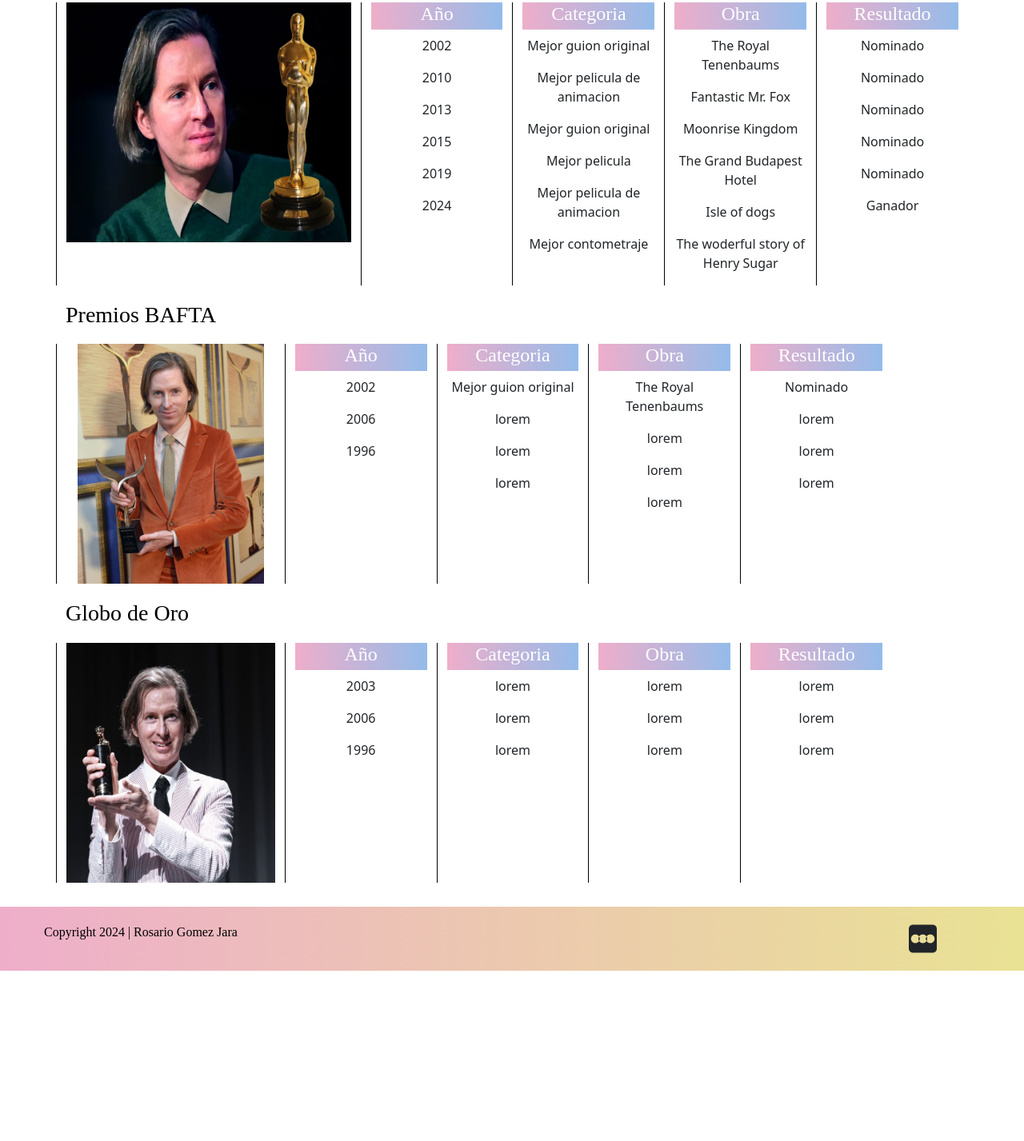
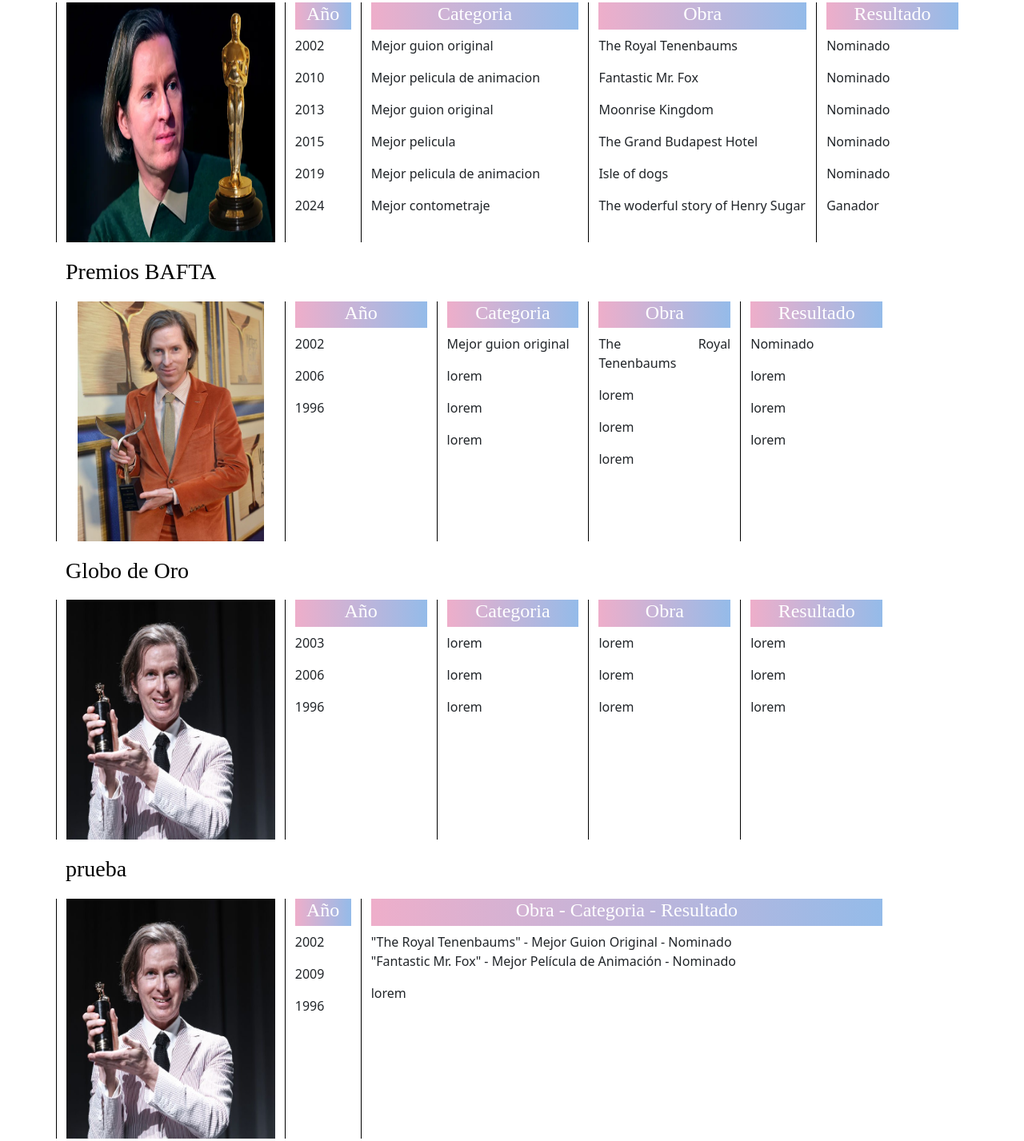
Before and after one commit to rgomezjara/wesandersonweb, a website: page Pages/premios.html in a window 1280 px wide. Shown: the part 365-1792 px from the top of the page at 80% size. Before the commit the page ends 1579 px from the top, so only its background shows below. Drawn offline with nearby package versions, Linux system fonts and the light colour scheme.

Commit message:
pruebas con las tablas + eliminacion de los lorem

```diff
--- a/Pages/premios.html
+++ b/Pages/premios.html
@@ -61,8 +61,8 @@
             </div>
           </div>
           <div class="row tablas">
-          <div class="col-sm-4"><img class="img-premios img-fluid" src="../assets/wes-oscar.webp" alt="premio 1"></div>
-          <div class="col-sm-2 tablas">
+          <div class="col-sm-3"><img class="img-premios img-fluid" src="../assets/wes-oscar.webp" alt="premio 1"></div>
+          <div class="col-sm-1 tablas">
             <h4>Año</h4>
             <p>2002</p>
             <p>2010</p>
@@ -71,7 +71,7 @@
             <P>2019</P>
             <p>2024</p>
           </div>
-          <div class="col-sm-2 tablas">
+          <div class="col-sm-3 tablas">
             <h4>Categoria</h4>
             <p>Mejor guion original</p>
             <p>Mejor pelicula de animacion</p>
@@ -80,7 +80,7 @@
             <P>Mejor pelicula de animacion</P>
             <p>Mejor contometraje</p>
           </div>
-          <div class="col-sm-2 tablas">
+          <div class="col-sm-3 tablas">
             <h4>Obra</h4>
             <p>The Royal Tenenbaums</p>
             <p>Fantastic Mr. Fox</p>
@@ -180,6 +180,33 @@
       </div>
      </section>
 
+
+     <section>
+      <div class="container text-center">
+        <div class="row">
+          <div class="col-12">
+            <h3 class="titulos-premios">prueba</h3>
+          </div>
+        </div>
+        <div class="row tablas">
+          <div class="col-sm-3"><img class="img-premios img-fluid" src="../assets/premio1.jpg" alt="premio 3"></div>
+          <div class="col-sm-1 tablas">
+            <h4>Año</h4>
+            <p>2002</p>
+            <p>2009</p>
+            <p>1996</p>
+          </div>
+          <div class="col-sm-7 tablas">
+            <h4>Obra - Categoria - Resultado</h4>
+            <p>"The Royal Tenenbaums" -  Mejor Guion Original - Nominado
+            <br>"Fantastic Mr. Fox" - Mejor Película de Animación - Nominado</p>
+            <p>lorem</p>
+          </div>
+
+        </div>
+      </div>
+     </section>
+
     </main>
 
 
--- a/scss/pages/_main-acercade.scss
+++ b/scss/pages/_main-acercade.scss
@@ -1,5 +1,12 @@
 .wes-pop{
-    padding-top: 10px;
+    padding-top: 40px;
+    padding-left: 40px;
     width: 90%;
     height: 90%;
 }
+
+.acercade{
+
+    padding-right: 30px;
+    margin-right: 30px;
+}
--- a/scss/utilities/_globales.scss
+++ b/scss/utilities/_globales.scss
@@ -8,7 +8,7 @@
 
 p{
     text-align: justify;
-    color: aqua;
+
 }
 h2{
     text-align: center;
```
Also changed, not shown: Pages/acercade.html (+4 -4 lines), Pages/elcolor.html (+3 -16 lines), index.html (+6 -6 lines), css/estilos.css, 1 other file.
